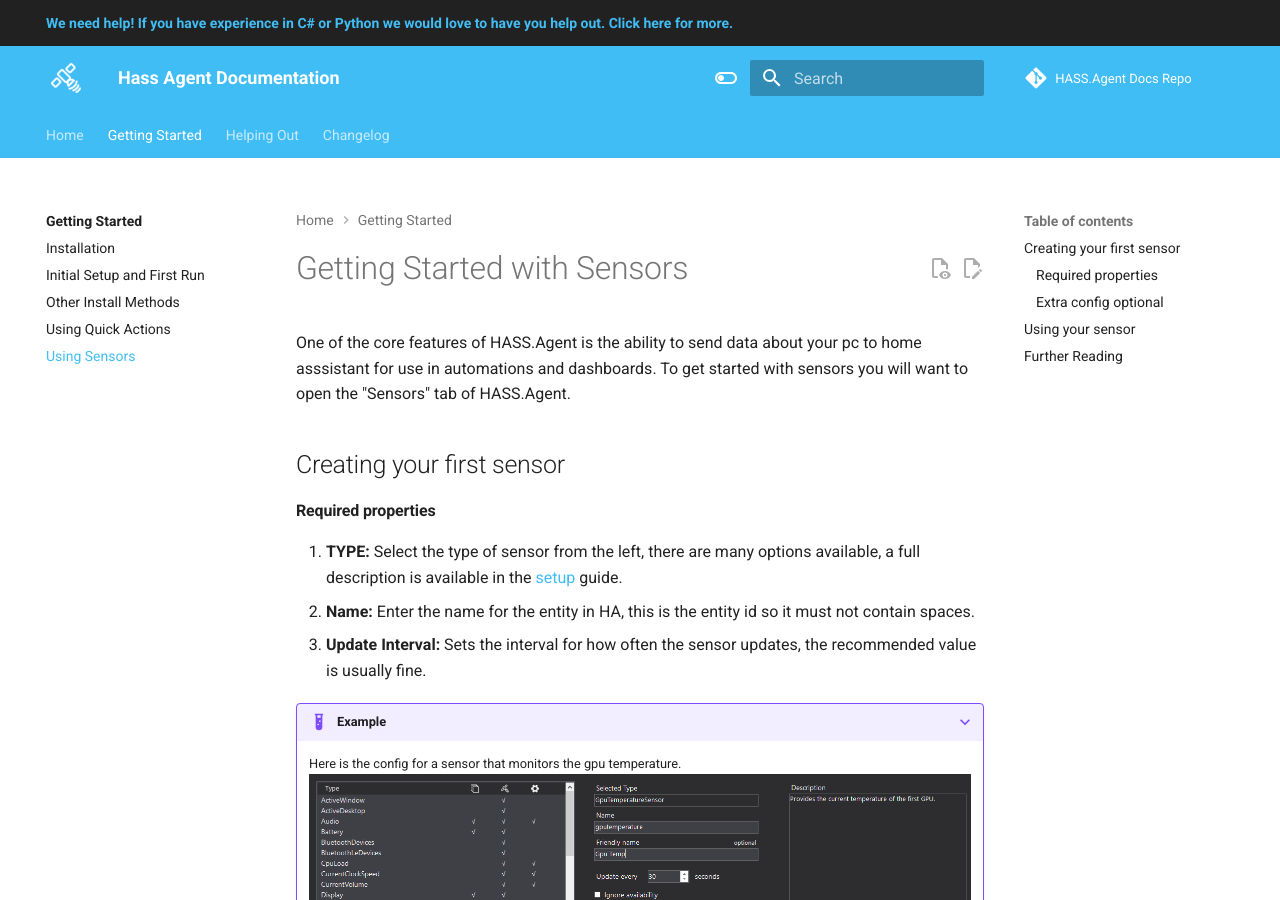
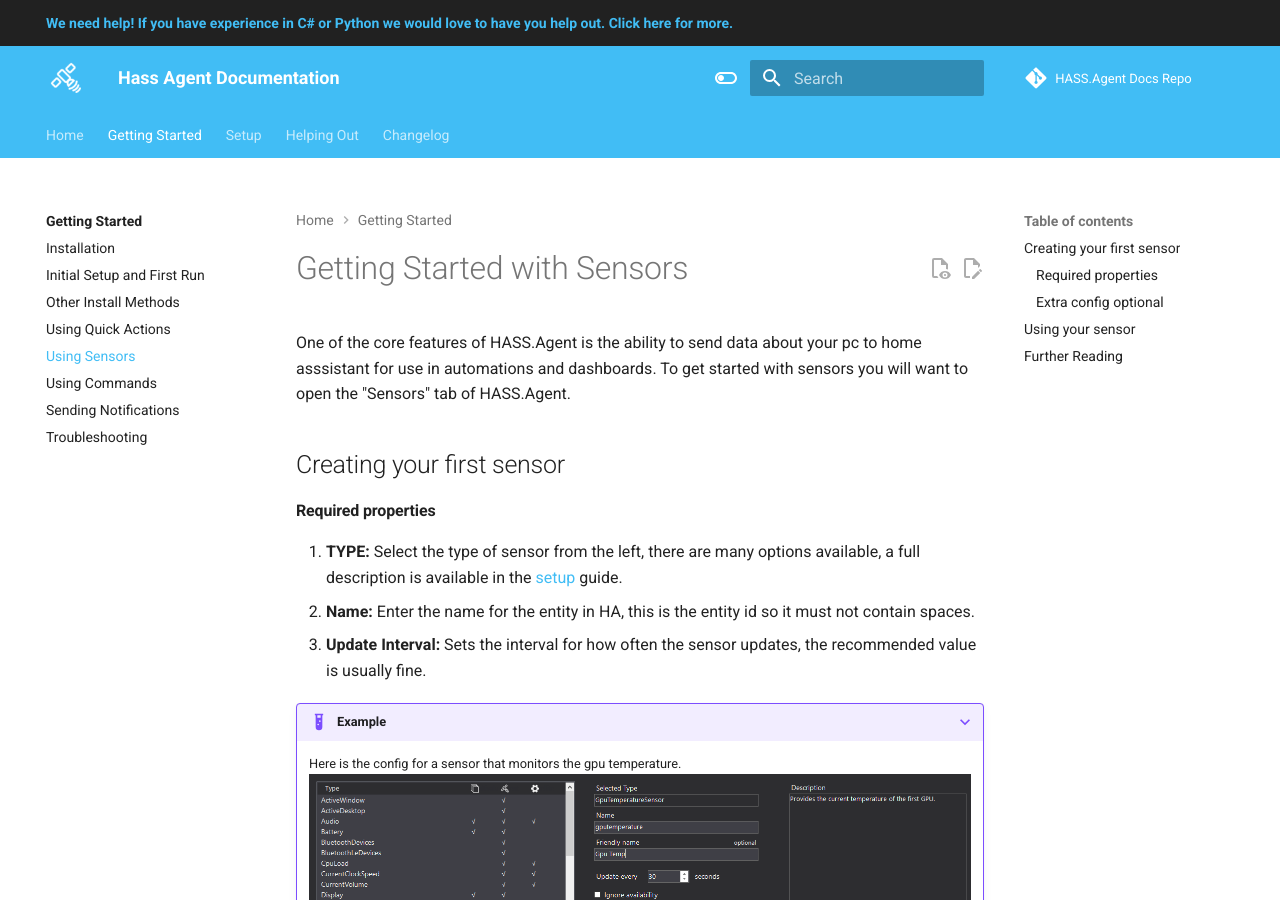
Before and after one commit to hass-agent/HASS.Agent-Documentation, an MkDocs documentation site: the page built from docs/getting-started/sensors.md, in a window 1280 px wide and 900 px high. Built offline with MkDocs 1.6.1 and Material for MkDocs 9.7.7, drawn with Linux system fonts in a browser that asks for light colours; a script that is not in the unit is left out; comment, search, counter and statistics services are not loaded; the version menu is left out; some of the changed text lies outside the part shown.

Commit message:
Add all pages for release to navtree

```diff
--- a/mkdocs.yml
+++ b/mkdocs.yml
@@ -147,6 +147,11 @@
       - Other Install Methods: getting-started/other-installs.md
       - Using Quick Actions: getting-started/quick-actions.md
       - Using Sensors: getting-started/sensors.md
+      - Using Commands: getting-started/commands.md
+      - Sending Notifications: getting-started/notifications.md
+      - Troubleshooting: getting-started/troubleshooting.md
+  - Setup:
+      - setup/index.md
   - Helping Out:
       - contributing/index.md
       - We Need Help: contributing/need-help.md
```
